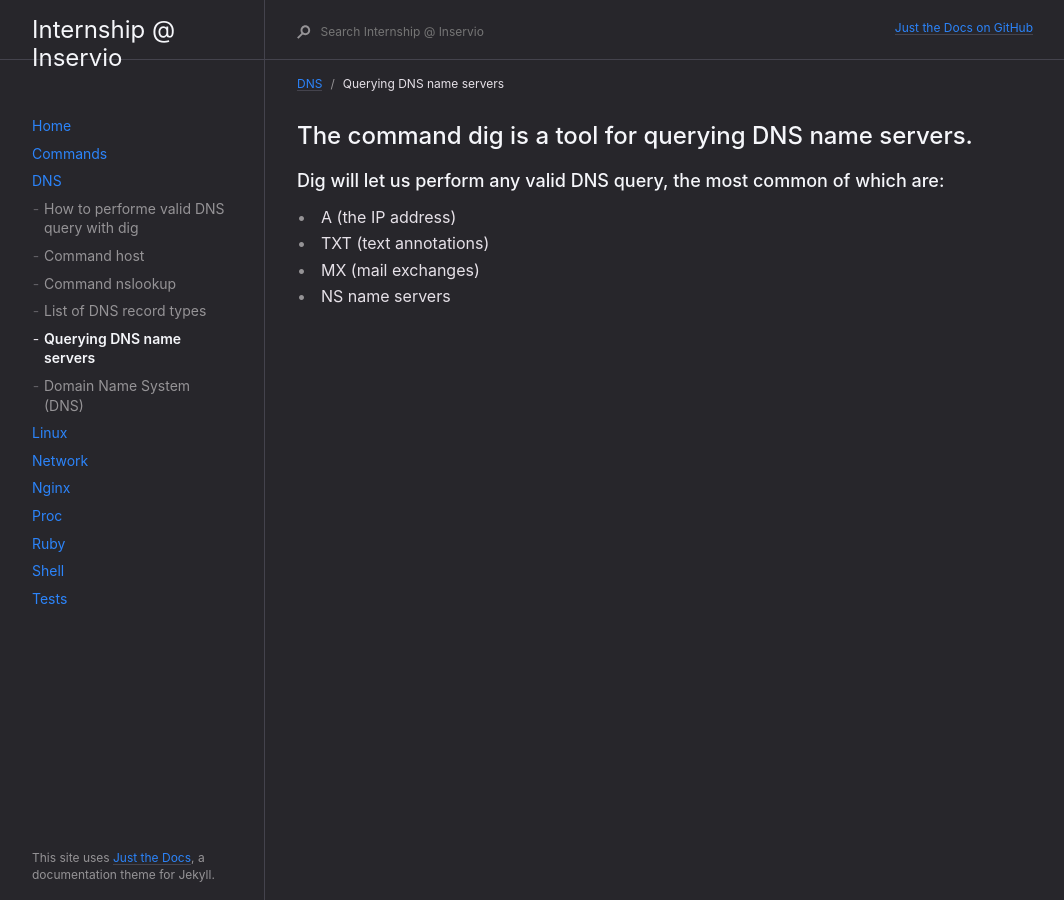
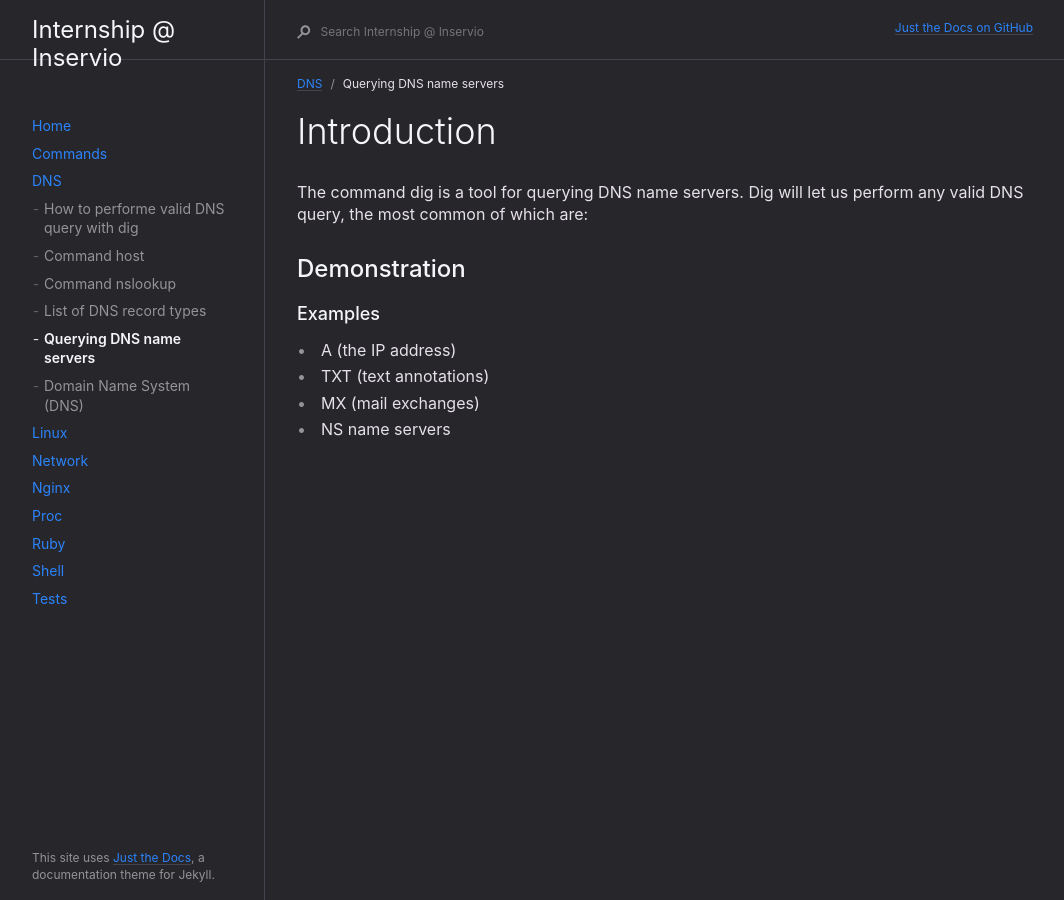
Before and after one commit to inservio/internship, a Jekyll site: the page built from docs/dns/querying-dns-name-servers.md, in a window 1280 px wide. Shown: the whole page, without its empty margins (91-1155 px from the left). Built offline with Jekyll 4.4.1, drawn with Linux system fonts in a browser that asks for light colours.

Commit message:
editing DNS blog page

```diff
--- a/docs/dns/querying-dns-name-servers.md
+++ b/docs/dns/querying-dns-name-servers.md
@@ -4,10 +4,13 @@ title: Querying DNS name servers
 parent: DNS
 permalink: /docs/dns/querying-dns-name-servers/
 ---
+# Introduction
+The command dig is a tool for querying DNS name servers.
+Dig will let us perform any valid DNS query, the most common of which are:
 
-## The command dig is a tool for querying DNS name servers.
+## Demonstration
 
-### Dig will let us perform any valid DNS query, the most common of which are:
+### Examples
 
 * A (the IP address)
 * TXT (text annotations)
```
